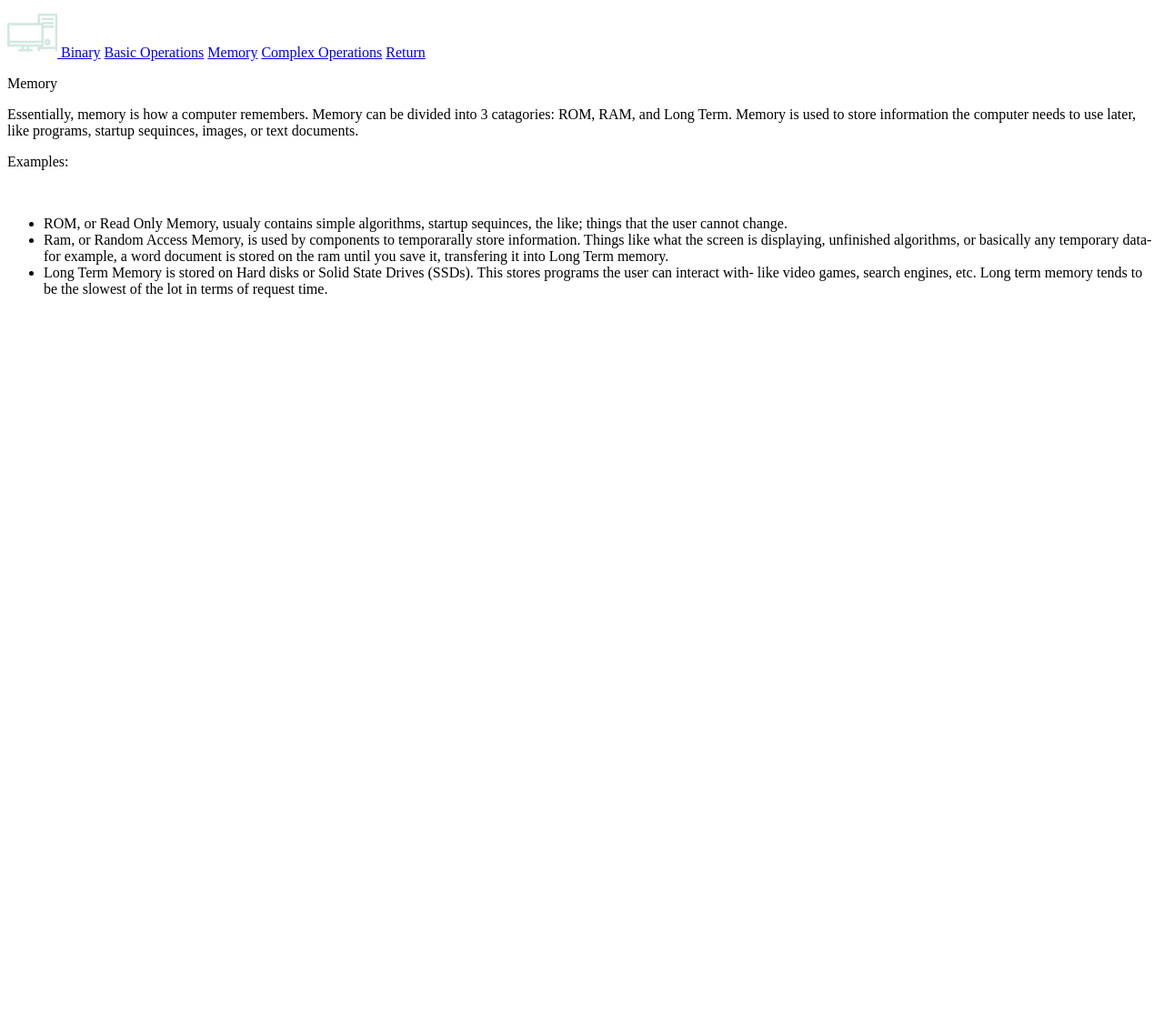
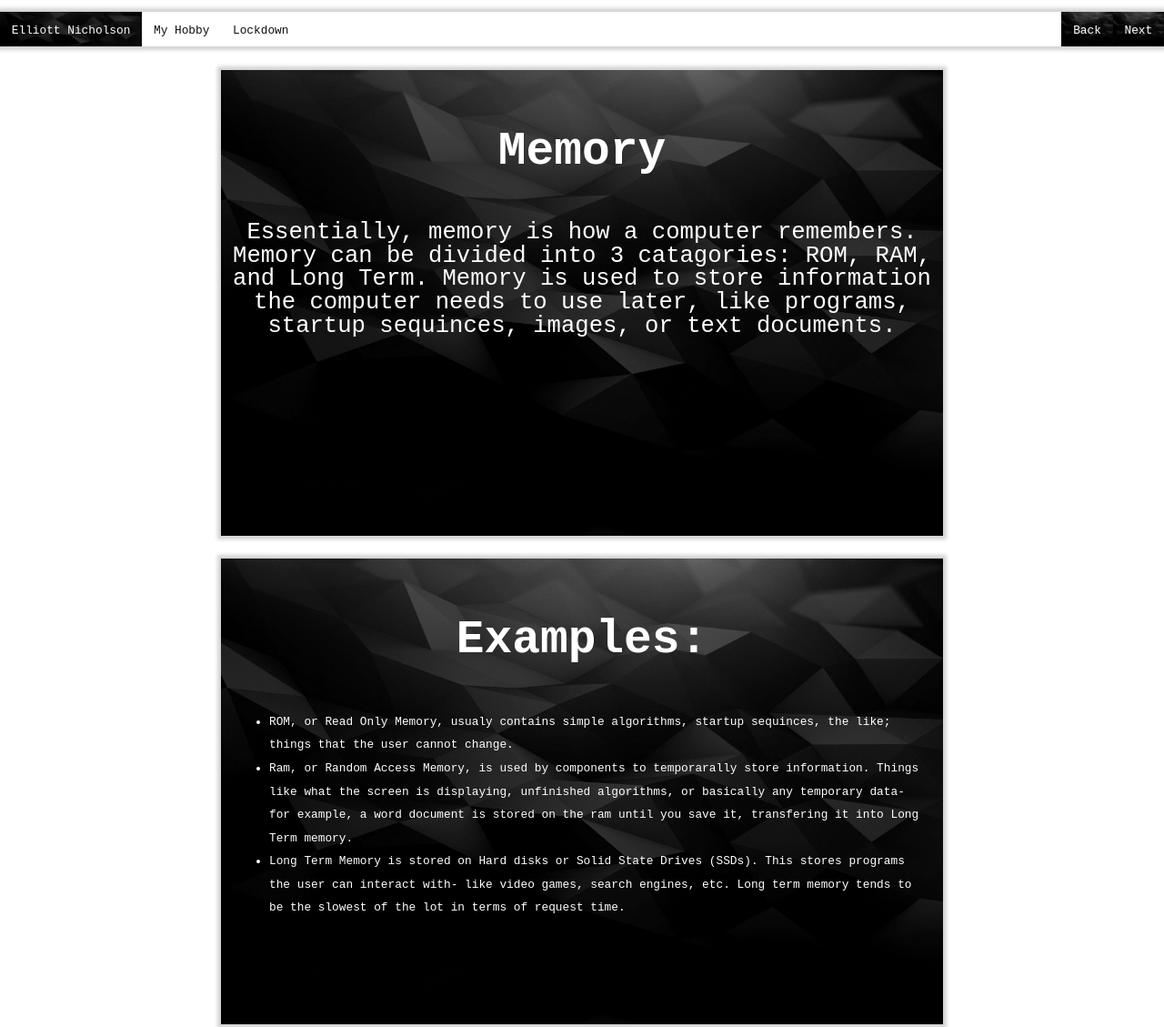
Before and after one commit to Guywithoutidea/EN, a plain HTML site: page ram.html in a window 1280 px wide. Shown: the top 1129 px of the page at 91% size. Before the commit the page ends 800 px from the top, so only its background shows below. Drawn offline with nearby package versions, Linux system fonts and the light colour scheme.

Commit message:
Update ram.html

```diff
--- a/ram.html
+++ b/ram.html
@@ -5,34 +5,32 @@
 <head>
     <meta charset="utf-8">
     <meta name"viewport" comtent="width=device-width, initial-scale=1.0">
-    <title> Computer science </title>
-    <link rel="icon" href="img\icond.png">
-    <link rel="stylesheet" href="css\stylebas.css" type="text/css">
-    <script src="https://code.jquery.com/jquery-3.5.0.js"></script>
-    <div class="topnav">
-      <a class="home"
-      href="compsci.html">
-      <img src=img\icon.png width="55px" height="55px" >
-      </a>
-      <a href="binary.html">Binary</a>
-      <a href="basic.html">Basic Operations</a>
-      <a href="ram.html">Memory</a>
-      <a href="comp.html">Complex Operations</a>
-      <a href="index.html" class="return">Return</a>
-    </div>
+    <title> Elliott Nicholson </title>
+    <link rel="stylesheet" href="css\styleindx.css" type="text/css">
 </head>
 
   <body>
-    <div class="bod">
-      <p id="title">Memory</p>
-      <p id="left">Essentially, memory  is how a computer remembers. Memory can be divided into 3 catagories: ROM, RAM, and Long Term. Memory is used to store information the computer needs to use later, like programs, startup sequinces, images, or text documents.</p>
-      <p id="right">Examples:</p>
-      <br>
-      <ul id="listr">
-        <li id="listr">ROM, or Read Only Memory, usualy contains simple algorithms, startup sequinces, the like; things that the user cannot change.</li>
-        <li id="listr">Ram, or Random Access Memory, is used by components to temporarally store information. Things like what the screen is displaying, unfinished algorithms, or basically any temporary data- for example, a word document is stored on the ram until you save it, transfering it into Long Term memory.</li>
-        <li id="listr">Long Term Memory is stored on Hard disks or Solid State Drives (SSDs). This stores programs the user can interact with- like video games, search engines, etc. Long term memory tends to be the slowest of the lot in terms of request time.</li>
+
+    <div class="topnav">
+      <a class="returnblack" href="index.html">Elliott Nicholson</a>
+      <a href="compsci.html">My Hobby</a>
+      <a href="lockd.html">Lockdown</a>
+      <a href="comp.html" class="forwardbackward">Next</a>
+      <a href="basic.html" class="forwardbackward">Back</a>
+    </div>
+
+    <div class="bodblack">
+      <p class="title">Memory</p>
+      <p>Essentially, memory  is how a computer remembers. Memory can be divided into 3 catagories: ROM, RAM, and Long Term. Memory is used to store information the computer needs to use later, like programs, startup sequinces, images, or text documents.</p>
+    </div>
+    <div class="bodblack">
+      <p class="title">Examples:</p>
+      <ul>
+        <li>ROM, or Read Only Memory, usualy contains simple algorithms, startup sequinces, the like; things that the user cannot change.</li>
+        <li>Ram, or Random Access Memory, is used by components to temporarally store information. Things like what the screen is displaying, unfinished algorithms, or basically any temporary data- for example, a word document is stored on the ram until you save it, transfering it into Long Term memory.</li>
+        <li>Long Term Memory is stored on Hard disks or Solid State Drives (SSDs). This stores programs the user can interact with- like video games, search engines, etc. Long term memory tends to be the slowest of the lot in terms of request time.</li>
       </ul>
     </div>
+
   </body>
 </html>
```
